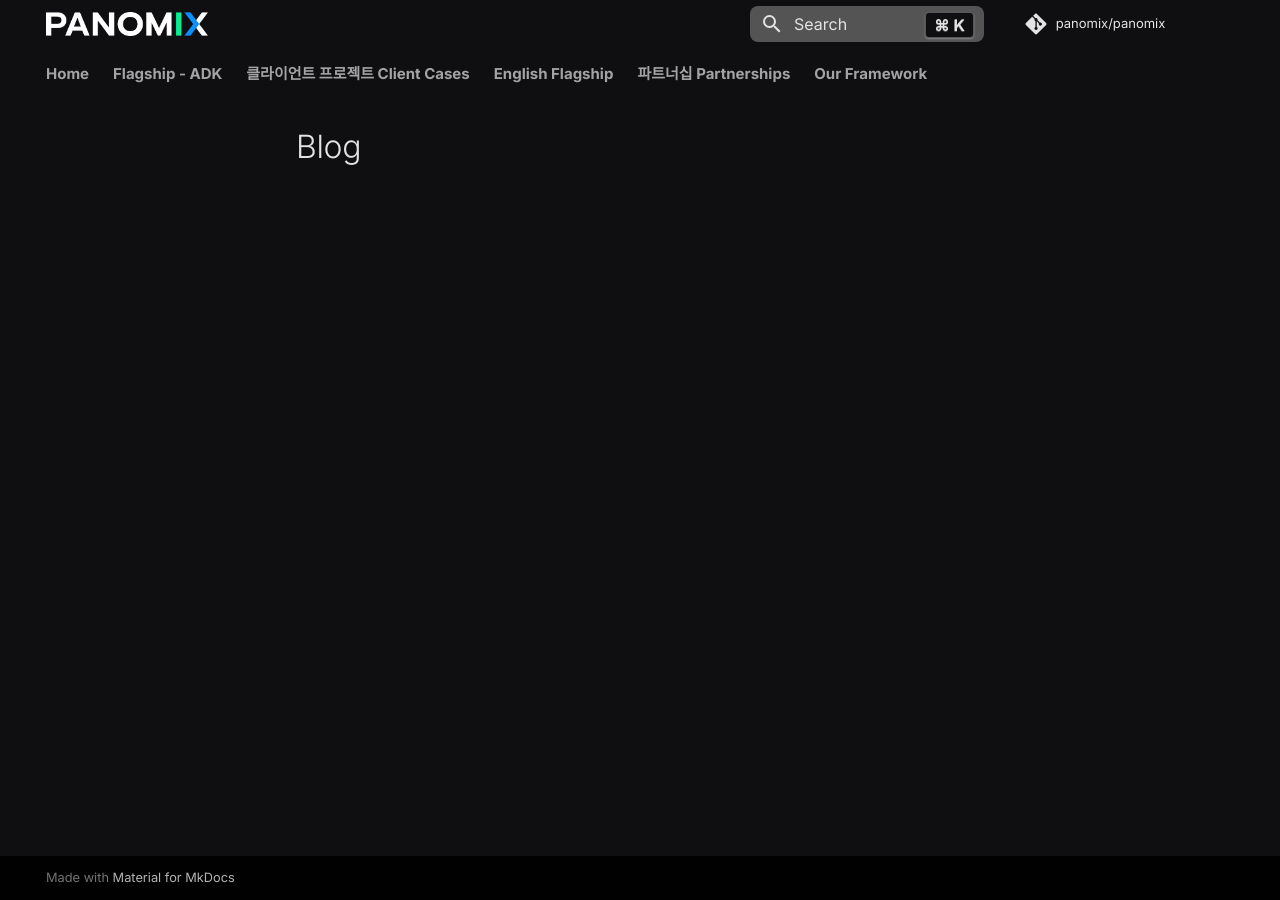
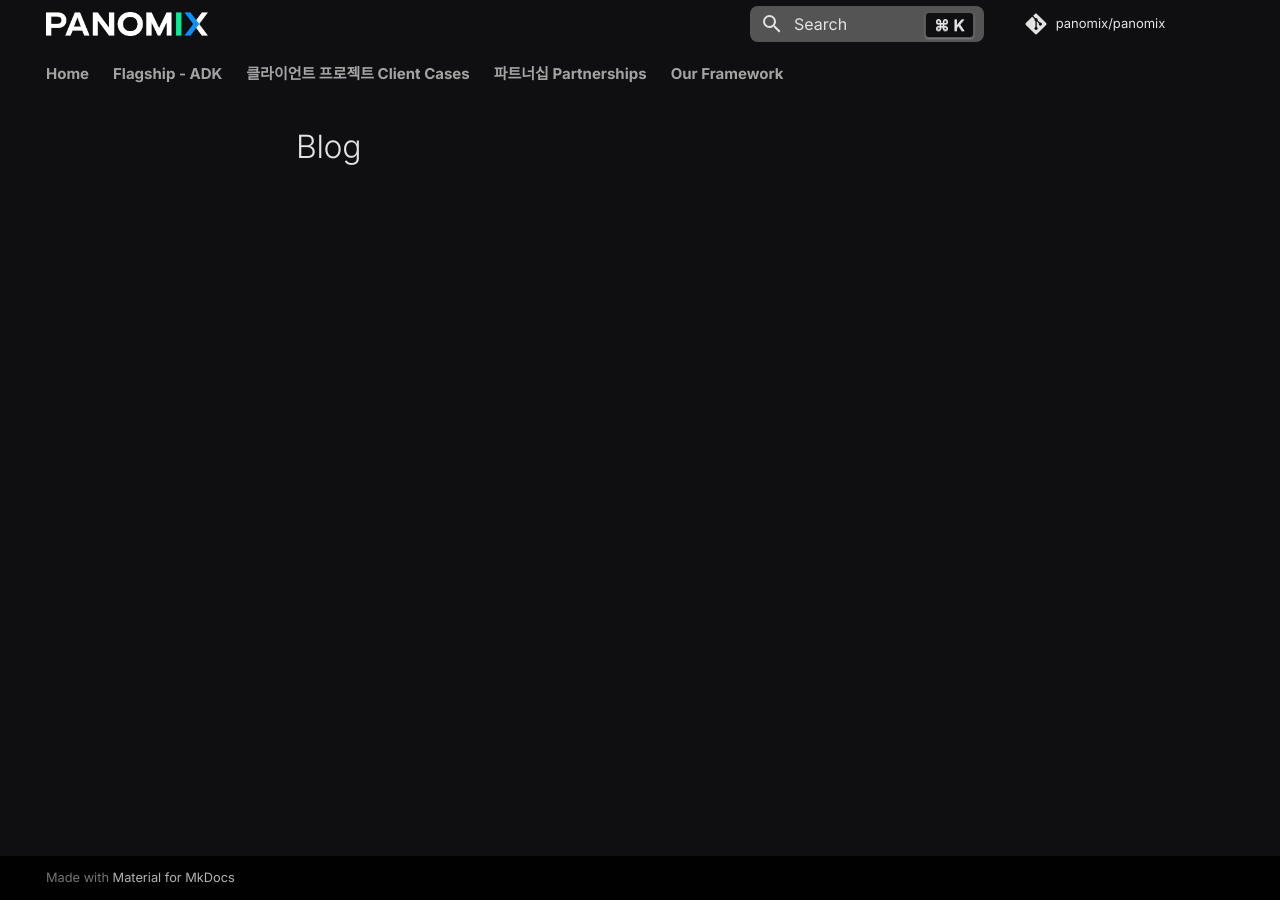
Before and after one commit to panomix/panomix, an MkDocs documentation site: the page built from docs/blog/index.md, in a window 1280 px wide. Built offline with MkDocs 1.6.1 and Material for MkDocs 9.7.7, drawn with Linux system fonts in a browser that asks for light colours; comment, search, counter and statistics services are not loaded.

Commit message:
Update mkdocs.yml

```diff
--- a/mkdocs.yml
+++ b/mkdocs.yml
@@ -10,8 +10,6 @@ nav:
       - 소셜봇 SocialBot: clients/socialbot/socialbot.md
       - 뉴스챗 NewsChat: clients/newschat/newschat.md
       - 반도체 Semiconductor AI Project: clients/factory/factory.md
-# English version
-  - English Flagship: en/flagship.md
 
   - 파트너십 Partnerships:
       - TikTok Marketing Partner: partners/tiktok/overview.md
```
